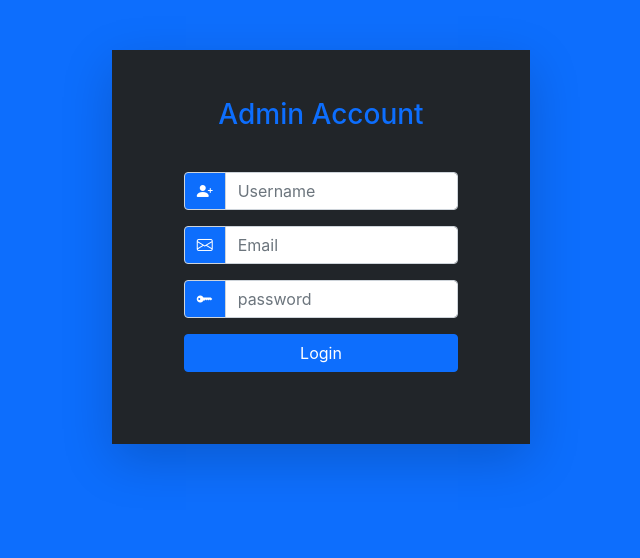
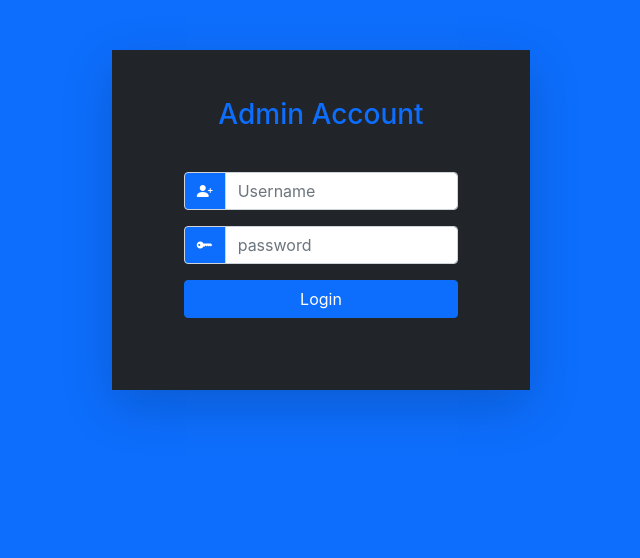
Before and after one commit to Dlight-999/Fproject, a PHP site: page /Fproject/admin/ad_login.php in a window 1280 px wide. Shown: the top 558 px of the page, without its empty margins (319-959 px from the left). Run offline with PHP 8.4, Linux system fonts and the light colour scheme.

Commit message:
fixed login

```diff
--- a/admin/ad_login.php
+++ b/admin/ad_login.php
@@ -1,5 +1,6 @@
 <?php
-    include('../user/bootstrap_headder.php')
+    include('../config/constants.php');
+    include('../user/bootstrap_headder.php');
 
 ?>
 <link rel="stylesheet" href="../css/admin.css">
@@ -11,7 +12,7 @@
                     <div class="col-md-4 col-sm-12 shadow-lg p-5 bg-dark">
                         <div class="text-center">
                             <h3 class="text-primary">Admin Account</h3>
-                            <p>
+                            <p style="color:red;">
                             <?php
             if(isset($_SESSION['login'])){
                 echo $_SESSION['login'];
@@ -27,27 +28,21 @@
                                             class="bi bi-person-plus-fill text-white"></i></span>
                                     <input type="text" class="form-control" name="uname" placeholder="Username">
                                 </div>
-                                <div class="input-group mb-3">
-                                    <span class="input-group-text bg-primary"><i
-                                            class="bi bi-envelope text-white"></i></span>
-                                    <input type="email" class="form-control" name="email" placeholder="Email">
-                                </div>
+
                                 <div class="input-group mb-3">
                                     <span class="input-group-text bg-primary"><i
                                             class="bi bi-key-fill text-white"></i></span>
                                     <input type="password" class="form-control" name="pass" placeholder="password">
                                 </div>
                                 <div class="d-grid col-12 mx-auto">
-                                    <input type="submit" class="btn btn-primary" value="Login">
+                                    <input type="submit" class="btn btn-primary" name="submit" value="Login">
                                 </div>
 
                             </form>
                             <?php
                      if(isset($_POST['submit'])){
                     $uname = $_POST['uname'];
-        $email = $_POST['emmail'];
-        $pass = $_POST['pass'];
-        $password = password_hash($pass,PASSWORD_DEFAULT);
+                    $password = $_POST['pass'];
 
                     $sql = "SELECT * FROM admins WHERE a_uname='$uname'";
 
@@ -57,7 +52,7 @@
 
                     if($count==1){
                      $row = mysqli_fetch_assoc($res);
-            $hashed_password = $row['admin_pass'];
+                        $hashed_password = $row['password_hash'];
                         if (password_verify($password, $hashed_password)) {
                             $_SESSION['login']="Logged in Successfully";
                             $_SESSION['user']= $uname;
@@ -73,6 +68,7 @@
                     }
                 }
                 ?>
+
                         </div>
                     </div>
                 </div>
--- a/admin/ad_nav.php
+++ b/admin/ad_nav.php
@@ -125,7 +125,7 @@ include('../user/bootstrap_headder.php');
               </div>
             </li>
             <li>
-              <a href="#" class="nav-link px-3">
+              <a href="./admins.php" class="nav-link px-3">
                 <span class="me-2"><i class="bi bi-book-fill"></i></span>
                 <span>Admins</span>
               </a>
--- a/admin/add-admin.php
+++ b/admin/add-admin.php
@@ -31,7 +31,7 @@
                 </div>
                 <div class="mb-3">
                     <label for="pass2" class="form-label">Confirm Password</label>
-                    <input type="password" class="form-control" id="pass2" name="pass1" placeholder="Confirm your password">
+                    <input type="password" class="form-control" id="pass2" name="pass2" placeholder="Confirm your password">
                 </div>
                     <input type="submit" class="btn btn-primary" name="submit" value="Add admin">
 
```
Lines whose indentation alone changed are shown as unchanged.
